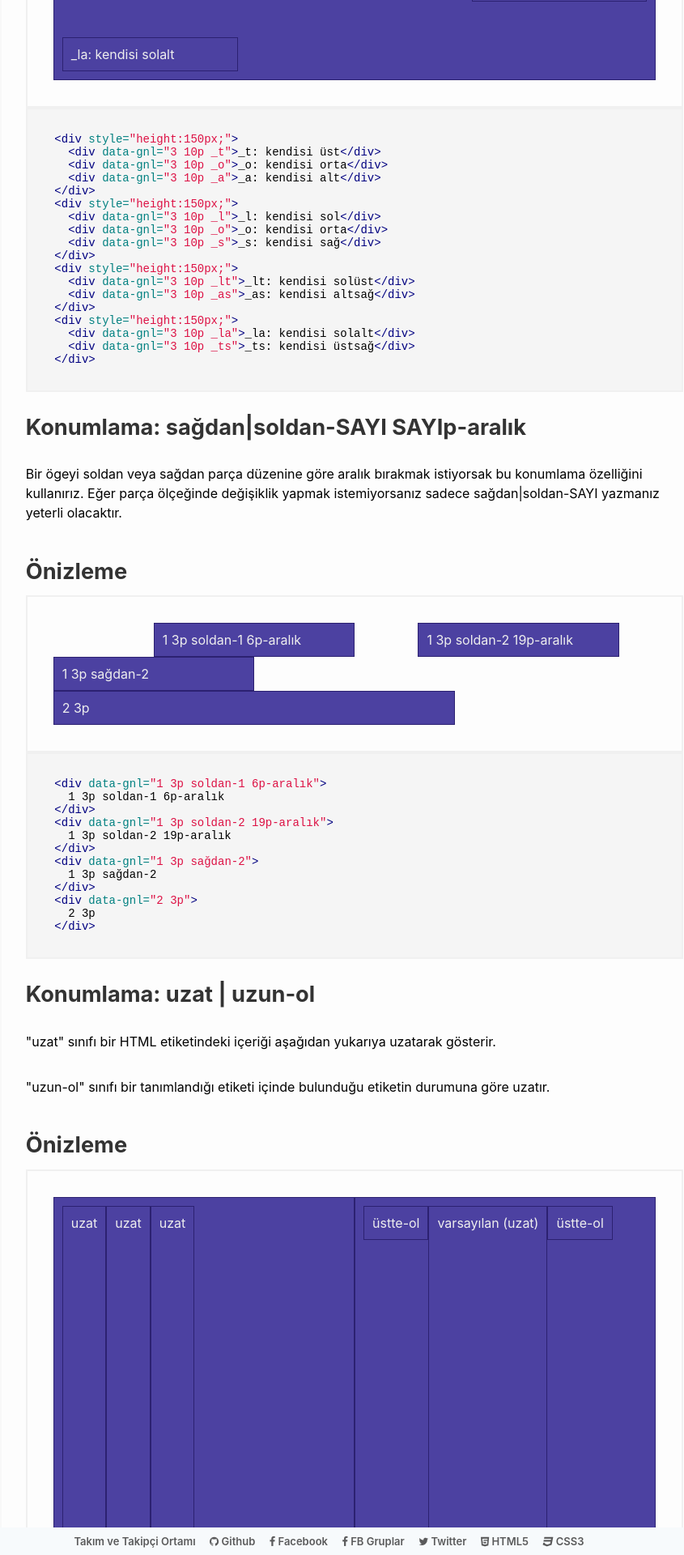
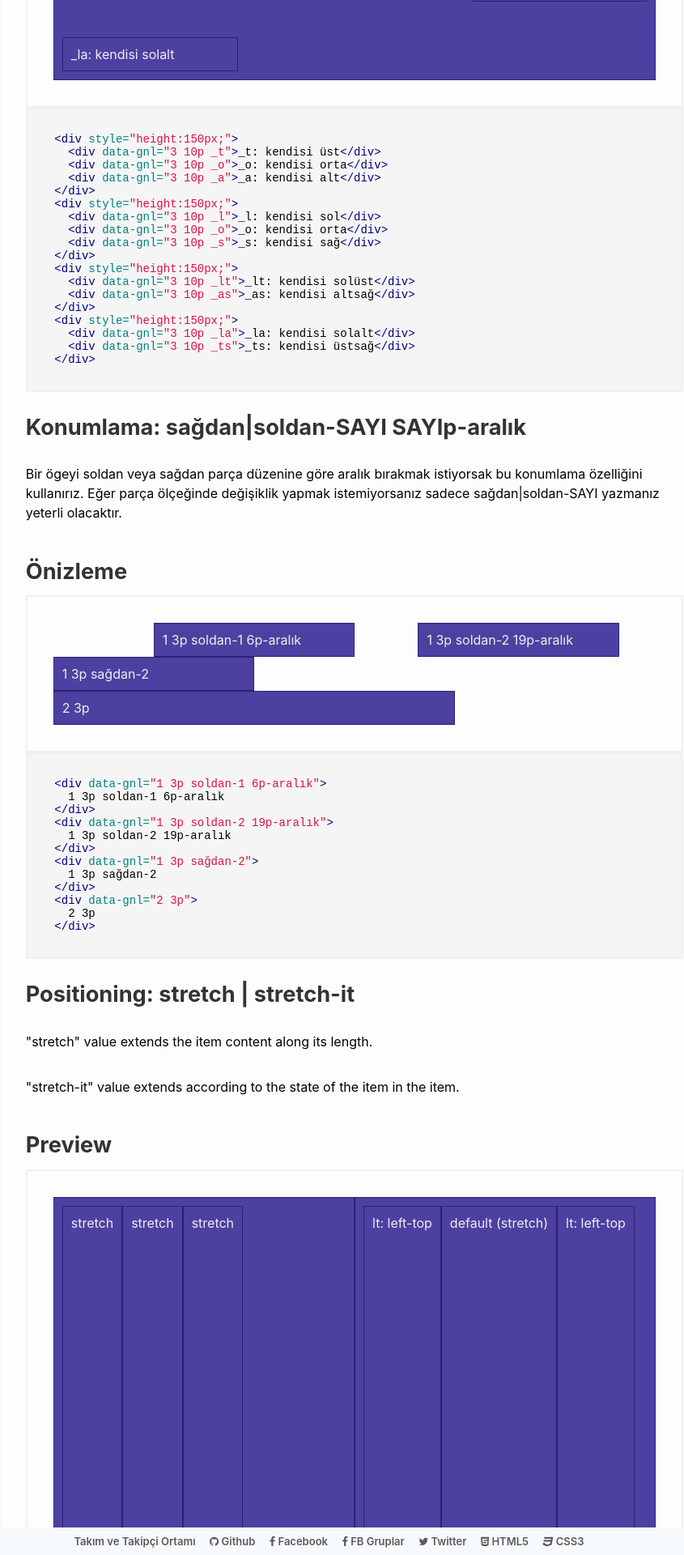
Before and after one commit to data-deveb/data-deveb.github.io, a Jekyll site: the page built from 1.0/en/kap-orgusu/konumlama.html, in a window 1280 px wide. Shown: the part 3080-5000 px from the top of the page at 81% size, without its empty margins (231-1076 px from the left). Built offline with Jekyll 4.4.1, drawn with Linux system fonts in a browser that asks for light colours; some web fonts are replaced.

Commit message:
deveb 1.0 konumlama
güncelleme

```diff
--- a/1.0/en/kap-orgusu/konumlama.html
+++ b/1.0/en/kap-orgusu/konumlama.html
@@ -306,90 +306,90 @@ title: Positioning - Grid System
   {% endhighlight %}
   <p></p>
 -->
-  <h3>Konumlama: <span data-metin="dikkat">uzat | uzun-ol</span></h3>
-  <p>"uzat" sınıfı bir HTML etiketindeki içeriği aşağıdan yukarıya uzatarak gösterir.</p>
-  <p>"uzun-ol" sınıfı bir tanımlandığı etiketi içinde bulunduğu etiketin durumuna göre uzatır.</p>
+  <h3>Positioning: <span data-metin="dikkat">stretch | stretch-it</span></h3>
+  <p>"stretch" value extends the item content along its length.</p>
+  <p>"stretch-it" value extends according to the state of the item in the item.</p>
   <div class="örnek">
-    <h3>Önizleme</h3>
+    <h3>Preview</h3>
     <div class="önizleme">
-      <div data-gnl="1 2p uzat" style="height:500px;">
+      <div data-gnl="1 2p stretch" style="height:500px;">
         <div data-gnl="0">
-          uzat
+          stretch
         </div>
         <div data-gnl="0">
-          uzat
+          stretch
         </div>
         <div data-gnl="0">
-          uzat
+          stretch
         </div>
       </div>
       <div data-gnl="1 2p" style="height:500px;">
-        <div data-gnl="0 üstte-ol">
-          üstte-ol
+        <div data-gnl="0 lt">
+          lt: left-top
         </div>
         <div data-gnl="0">
-          varsayılan (uzat)
+          default (stretch)
         </div>
-        <div data-gnl="0 üstte-ol">
-          üstte-ol
+        <div data-gnl="0 lt">
+          lt: left-top
         </div>
       </div>
     </div>
   </div>
   {% highlight html %}
-    <div data-gnl="1 2p uzat" style="height:500px;">
+    <div data-gnl="1 2p stretch" style="height:500px;">
       <div data-gnl="0">
-        uzat
+        stretch
       </div>
       <div data-gnl="0">
-        uzat
+        stretch
       </div>
       <div data-gnl="0">
-        uzat
+        stretch
       </div>
     </div>
     <div data-gnl="1 2p" style="height:500px;">
-      <div data-gnl="0 üstte-ol">
-        üstte-ol
+      <div data-gnl="0 lt">
+        lt: left-top
       </div>
       <div data-gnl="0">
-        varsayılan (uzat)
+        default (stretch)
       </div>
-      <div data-gnl="0 üstte-ol">
-        üstte-ol
+      <div data-gnl="0 lt">
+        lt: left-top
       </div>
     </div>
   {% endhighlight %}
   <p></p>
 
-  <h3>Konumlama: <span data-metin="dikkat">satırda | satırda-ol</span></h3>
-  <p>"satırda" sınıfı bir HTML etiketindeki içeriği bir çizgiye dizerek gösterir.</p>
-  <p>"satırda-ol" sınıfı bir buldunduğu etiketi bir çizgi konumuna dizerek gösterir.</p>
+  <h3>Positioning: <span data-metin="dikkat">baseline | baseline-it</span></h3>
+  <p>"baseline" value indicates an item content with the main line.</p>
+  <p>"baseline-it" value indicates an item in the baseline position.</p>
   <div class="örnek">
-    <h3>Önizleme</h3>
+    <h3>Preview</h3>
     <div class="önizleme">
       <div>
         <div data-gnl="0" style="font-size:2em">
-          Varsayılan örnek bir yazı.
+          Default example text.
         </div>
         <div data-gnl="0">
-          Varsayılan örnek bir yazı.
+          Default example text.
         </div>
       </div>
-      <div data-gnl="satırda">
+      <div data-gnl="baseline">
         <div data-gnl="0" style="font-size:2em">
-          Örnek bir yazı "satırda".
+          Example text "baseline".
         </div>
         <div data-gnl="0">
-          Örnek bir yazı "satırda".
+          Example text "baseline".
         </div>
       </div>
       <div>
-        <div data-gnl="0 satırda-ol" style="font-size:2em">
-          Örnek bir yazı "satırda-ol".
+        <div data-gnl="0 baseline-it" style="font-size:2em">
+          Example text "baseline-it".
         </div>
-        <div data-gnl="0 satırda-ol">
-          Örnek bir yazı "satırda-ol".
+        <div data-gnl="0 baseline-it">
+          Example text "baseline-it".
         </div>
       </div>
     </div>
@@ -397,35 +397,35 @@ title: Positioning - Grid System
   {% highlight html %}
     <div>
       <div data-gnl="0" style="font-size:2em">
-        Varsayılan örnek bir yazı.
+        Default example text.
       </div>
       <div data-gnl="0">
-        Varsayılan örnek bir yazı.
+        Default example text.
       </div>
     </div>
-    <div data-gnl="satırda">
+    <div data-gnl="baseline">
       <div data-gnl="0" style="font-size:2em">
-        Örnek bir yazı "satırda".
+        Example text "baseline".
       </div>
       <div data-gnl="0">
-        Örnek bir yazı "satırda".
+        Example text "baseline".
       </div>
     </div>
     <div>
-      <div data-gnl="0 satırda-ol" style="font-size:2em">
-        Örnek bir yazı "satırda-ol".
+      <div data-gnl="0 baseline-it" style="font-size:2em">
+        Example text "baseline-it".
       </div>
-      <div data-gnl="0 satırda-ol">
-        Örnek bir yazı "satırda-ol".
+      <div data-gnl="0 baseline-it">
+        Example text "baseline-it".
       </div>
     </div>
   {% endhighlight %}
   <p></p>
 
-  <h3>Konumlama: <span data-metin="dikkat">wrap-reverse | row-reverse | col-reverse</span></h3>
-  <p>"wrap-reverse" değeri bir item içeriğini ters yönde wrap gösterir.</p>
-  <p>"row-reverse" değeri bir item içeriğinin satırlarını ters yönden gösterir.</p>
-  <p>"col-reverse" değeri bir item içeriğinin sütunlarını ters yönden gösterir.</p>
+  <h3>Positioning: <span data-metin="dikkat">wrap-reverse | row-reverse | col-reverse</span></h3>
+  <p>"wrap-reverse" value indicates the item content in the reverse direction.</p>
+  <p>"row-reverse" value indicates the row of an item in the reverse direction.</p>
+  <p>"col-reverse" value indicates the column of an item content in the reverse direction.</p>
 
   <div class="örnek">
     <h3>Preview</h3>
```
